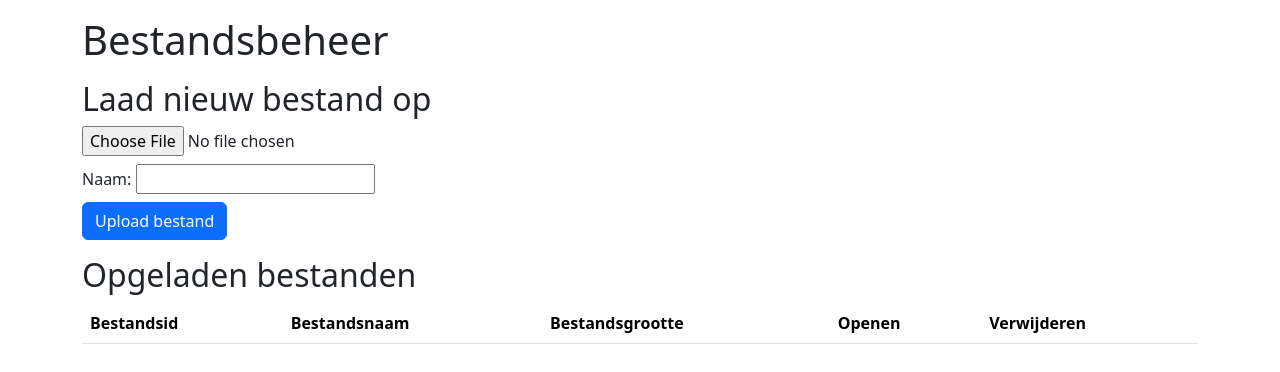
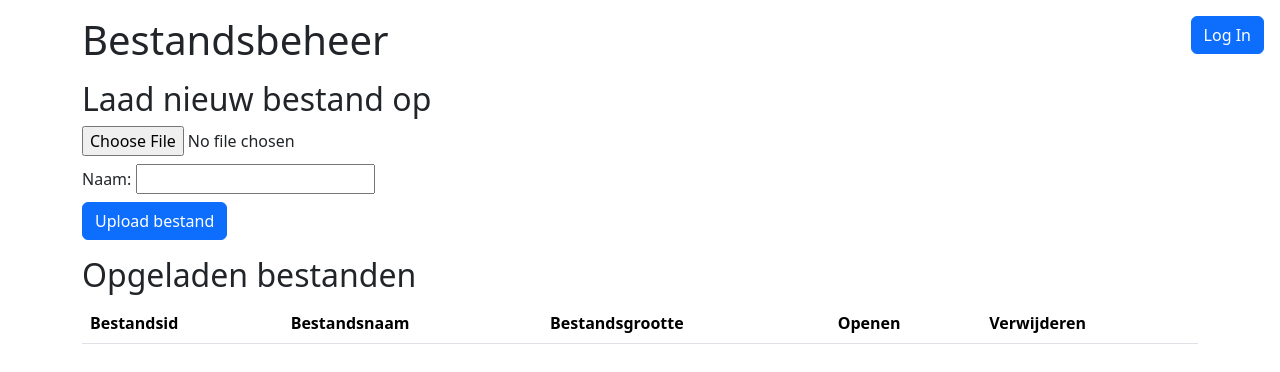
Before and after one commit to AP-IT-GH/22-23-ict-architecture-34, a website: page app/public/index.html in a window 1280 px wide. Drawn offline with nearby package versions, Linux system fonts and the light colour scheme; no server answers.

Commit message:
Add button to html-page for log in

```diff
--- a/app/public/index.html
+++ b/app/public/index.html
@@ -32,6 +32,7 @@
             <button class="btn btn-primary" type="submit" name="submit" >Upload bestand</button>
         </form>
     </section>
+    <button class="btn btn-primary position-fixed top-0 end-0 m-3" onclick="redirectToCognito()">Log In</button>
 
     <section class="container my-3">
 
@@ -160,6 +161,10 @@
             });
         });
 
+        function redirectToCognito() {
+            window.location.href = "https://kevinvanrooy.auth.us-east-1.amazoncognito.com/oauth2/authorize?client_id=1td8520vsep1jn12m9j72hpc80&response_type=code&scope=email+openid+phone&redirect_uri=https%3A%2F%2Fkevinvanrooy.be";
+        }
+
         $('#exampleModal').on('show.bs.modal', function (event) {
             var id = event.relatedTarget.attributes['data-id']
             // If necessary, you could initiate an AJAX request here (and then do the updating in a callback).
```
